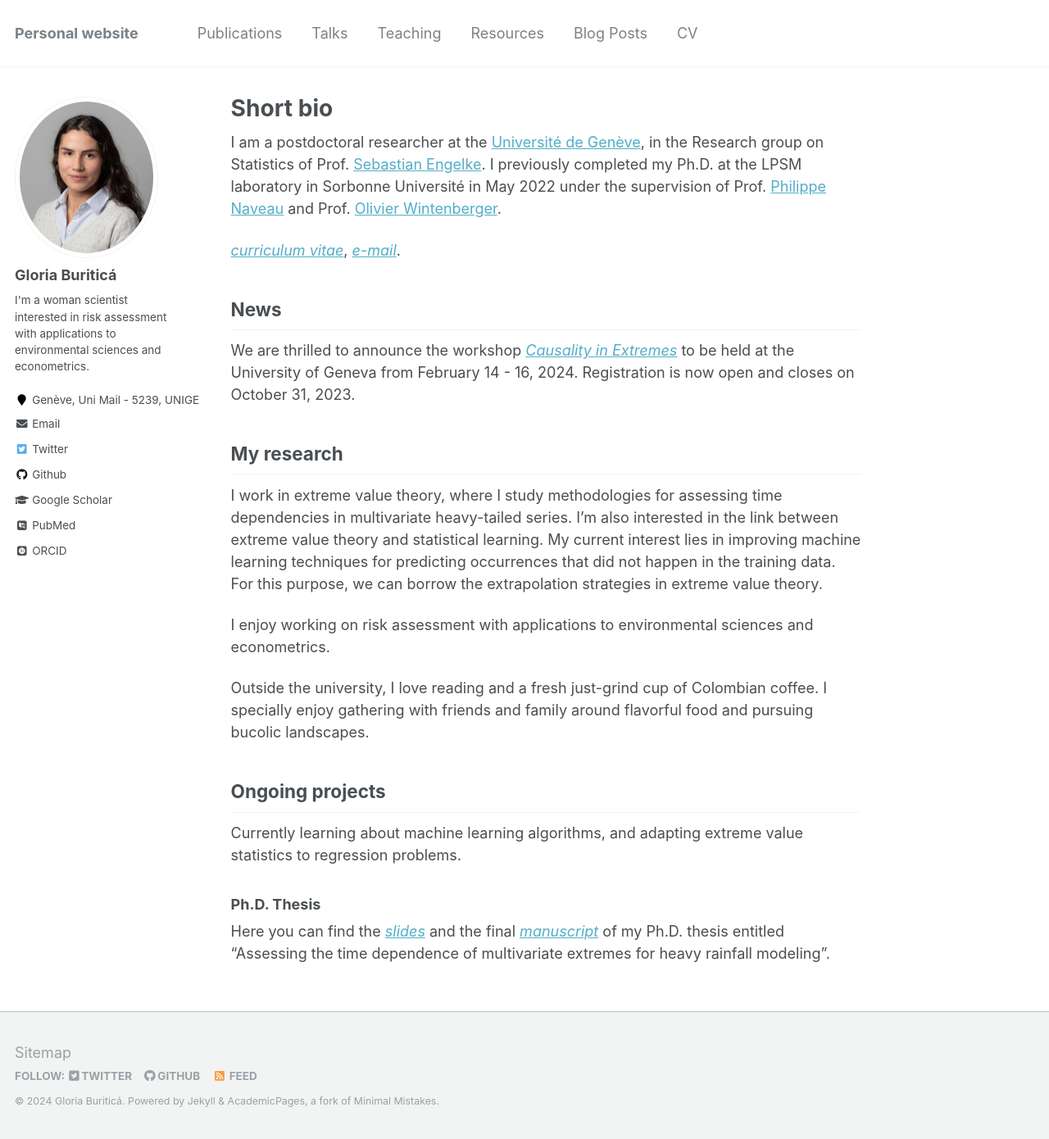
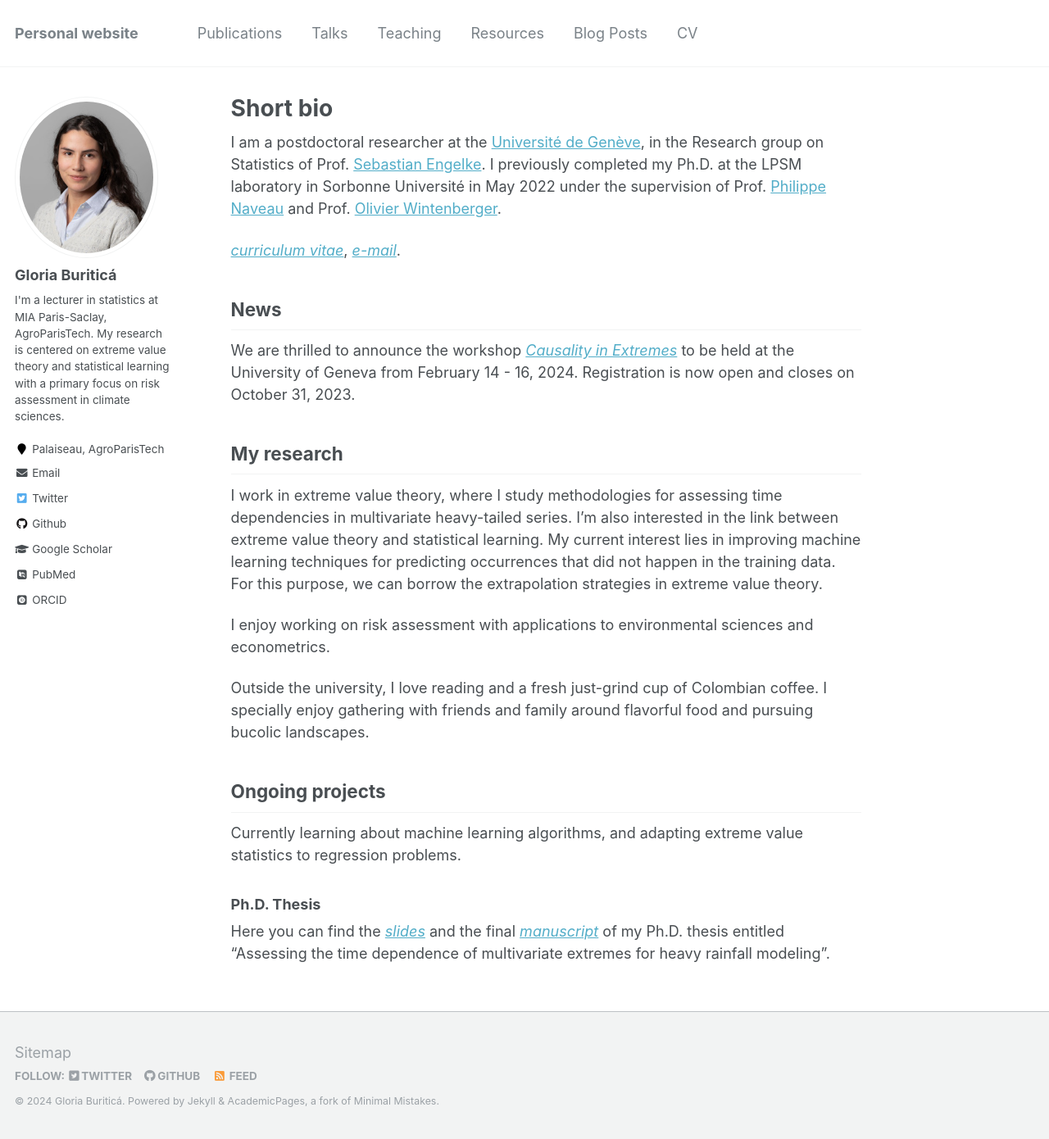
Before and after one commit to GBuritica/GBuritica.github.io, a Jekyll site: the page built from _pages/about.md, in a window 1280 px wide and 1390 px high. Shown: the whole window at 82% size. Built offline with Jekyll 4.4.1, drawn with Linux system fonts in a browser that asks for light colours; some web fonts are replaced.

Commit message:
Update _config.yml

```diff
--- a/_config.yml
+++ b/_config.yml
@@ -58,10 +58,6 @@ yandex_site_verification :
 # Social Sharing
 twitter:
   username               : GpBuritica
-facebook:
-  username               :
-  app_id                 :
-  publisher              :
 og_image                 :  # Open Graph/Twitter default site image
 # For specifying social profiles
 # - https://developers.google.com/structured-data/customize/social-profiles
@@ -82,12 +78,12 @@ analytics:
 author:
   name             : "Gloria Buriticá"
   avatar           : "foto.jpg"
-  bio              : "I'm a woman scientist interested in risk assessment with applications to environmental sciences and econometrics."
-  location         : "Genève, Uni Mail - 5239, UNIGE"
+  bio              : "I'm a lecturer in statistics at MIA Paris-Saclay, AgroParisTech. My research is centered on extreme value theory and statistical learning with a primary focus on risk assessment in climate sciences."
+  location         : "Palaiseau, AgroParisTech"
   employer         :
   pubmed           : "https://www.ncbi.nlm.nih.gov/pubmed/?term=john+snow"
   googlescholar    : "https://scholar.google.com/citations?user=iNiqHYQAAAAJ&hl=fr&oi=ao"
-  email            : "gloria.buriticaborda@unige.ch"
+  email            : "gloriapatricia.buriticaborda@agroparistech.fr"
   researchgate     :  # example: "https://www.researchgate.net/profile/yourprofile"
   uri              :
   bitbucket        :
@@ -100,8 +96,6 @@ author:
   google_plus      :
   keybase          :
   instagram        :
-  impactstory      : #"https://profiles.impactstory.org/u/xxxx-xxxx-xxxx-xxxx"
-  lastfm           :
   linkedin         :
   orcid            : "https://orcid.org/0000-0001-8527-1165"
   pinterest        :
```
